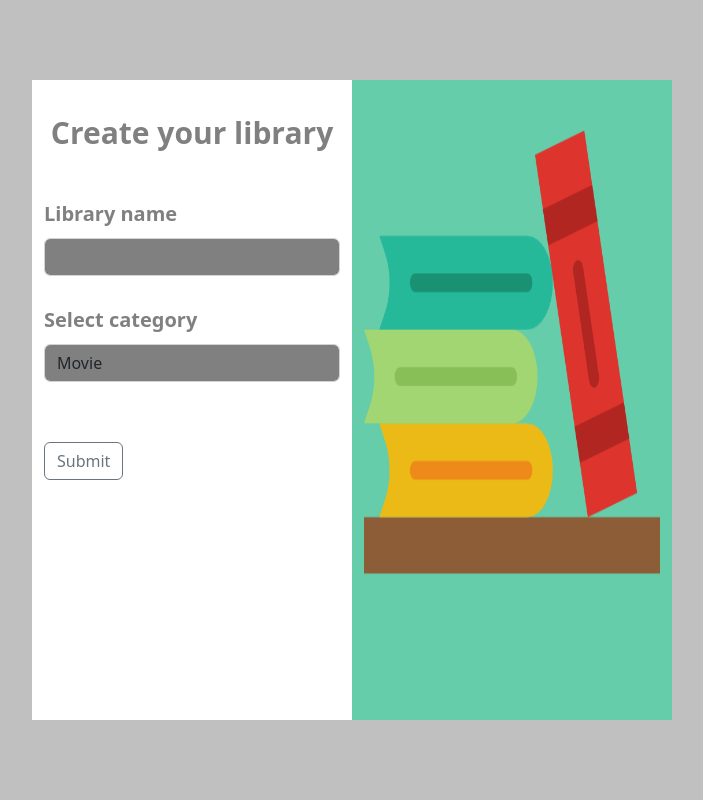
After one commit to sayehjarollahi/content_manager, a Django app: page /create_library/ in a window 1280 px wide. The commit adds this page. Shown: the whole page, without its empty margins (288-991 px from the left). Run offline with Django 3.2, Linux system fonts and the light colour scheme.

Commit message:
creaate_library_front

```diff
--- a/account/Templates/base.html
+++ b/account/Templates/base.html
@@ -18,7 +18,7 @@
         <button class="btn btn-outline-success my-2 my-sm-0 login-button" type="submit">ورود</button>
     </form>
 </nav>
-<div id="content">
+<div id="content" style="height: 100vh">
     {% block content %}  {% endblock content %}
 </div>
 <div class="footer_div">
--- /dev/null
+++ b/account/Templates/create_library.html
@@ -0,0 +1,50 @@
+<!DOCTYPE html>
+<html lang="en">
+<head>
+    <title>Bootstrap Example</title>
+    <meta charset="utf-8">
+    <meta name="viewport" content="width=device-width, initial-scale=1">
+    <link href="https://cdn.jsdelivr.net/npm/bootstrap@5.2.3/dist/css/bootstrap.min.css" rel="stylesheet">
+    <script src="https://cdn.jsdelivr.net/npm/bootstrap@5.2.3/dist/js/bootstrap.bundle.min.js"></script>
+</head>
+<body>
+
+<div class="container-fluid" style="background-color: silver; height: 100vh">
+    <div class="row" style="height: 10%">
+    </div>
+    <div class="row" style="height: 80%">
+        <div class="col-md-3"></div>
+        <div class="col-md-3" , style="background-color: white;">
+            <div style="text-align: center; color: gray; font-size: 30px; font-weight: bold; padding-top: 10%;">Create your library</div>
+            <form>
+                <div class="form-group">
+                    <label for="library_name" , style="padding-top: 15%; padding-bottom: 3%; color: gray; font-size: 20px; font-weight: bold">Library name</label>
+                    <input type="text" class="form-control" id="library_name" style="background-color: gray">
+                </div>
+                <div class="form-group", style="padding-bottom: 20%">
+                    <label for="selection_" style="padding-top: 10%;padding-bottom: 3%;  color: gray; font-size: 20px; font-weight: bold ">Select
+                        category</label>
+                    <select class="form-control" id="selection" style="background-color: gray">
+                        <option>Movie</option>
+                        <option>Book</option>
+                        <option>Photo</option>
+                        <option>Audio</option>
+                    </select>
+                </div>
+                <button type="button" class="btn btn-outline-secondary">Submit</button>
+            </form>
+        </div>
+
+        <div class="col-md-3" , style="background-color: mediumaquamarine">
+            <img src="../../static/images/lib.png" , style="height: 85%; width: 100%">
+        </div>
+
+        <div class="col-md-3">
+        </div>
+
+    </div>
+
+</div>
+
+</body>
+</html>
--- a/account/views.py
+++ b/account/views.py
@@ -13,9 +13,15 @@ class RegisterView(CreateView):
 
 
 def index(request):
+
     context = {
         'is_authenticated': request.user.is_authenticated,
         'username': request.user.username,
     }
 
     return render(request, 'index.html', context=context)
+
+
+def create_library(request):
+
+    return render(request, 'create_library.html')
--- a/content_manager/urls.py
+++ b/content_manager/urls.py
@@ -16,11 +16,12 @@ Including another URLconf
 from django.contrib import admin
 from django.urls import path, include
 
-from account.views import RegisterView, index
+from account.views import RegisterView, index, create_library
 
 urlpatterns = [
     path('admin/', admin.site.urls),
     path('', index, name='index'),
+    path('create_library/', create_library, name='index'),
     path('register/', RegisterView.as_view(), name='register'),
     path('', include("django.contrib.auth.urls")),
 ]
```
Also changed, not shown: static/images/lib.png (added), static/images/library.jpg (added).
